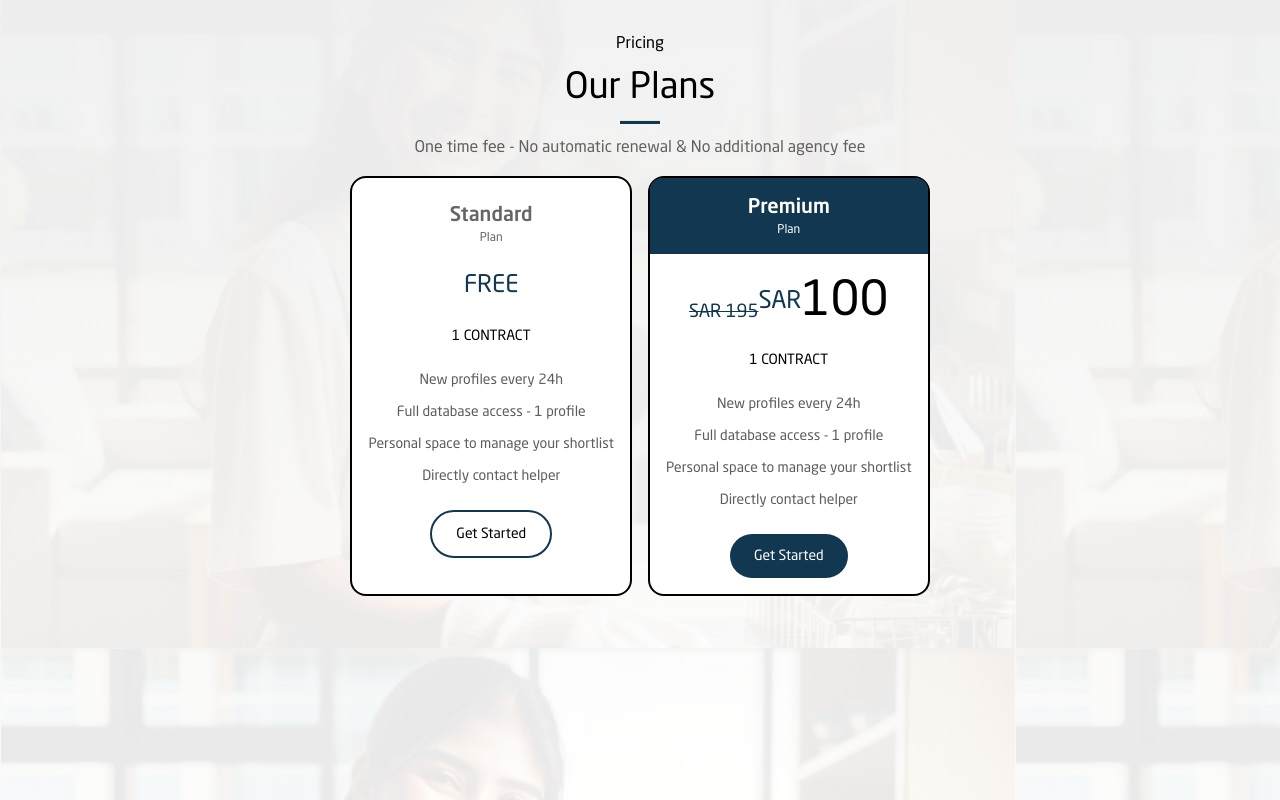
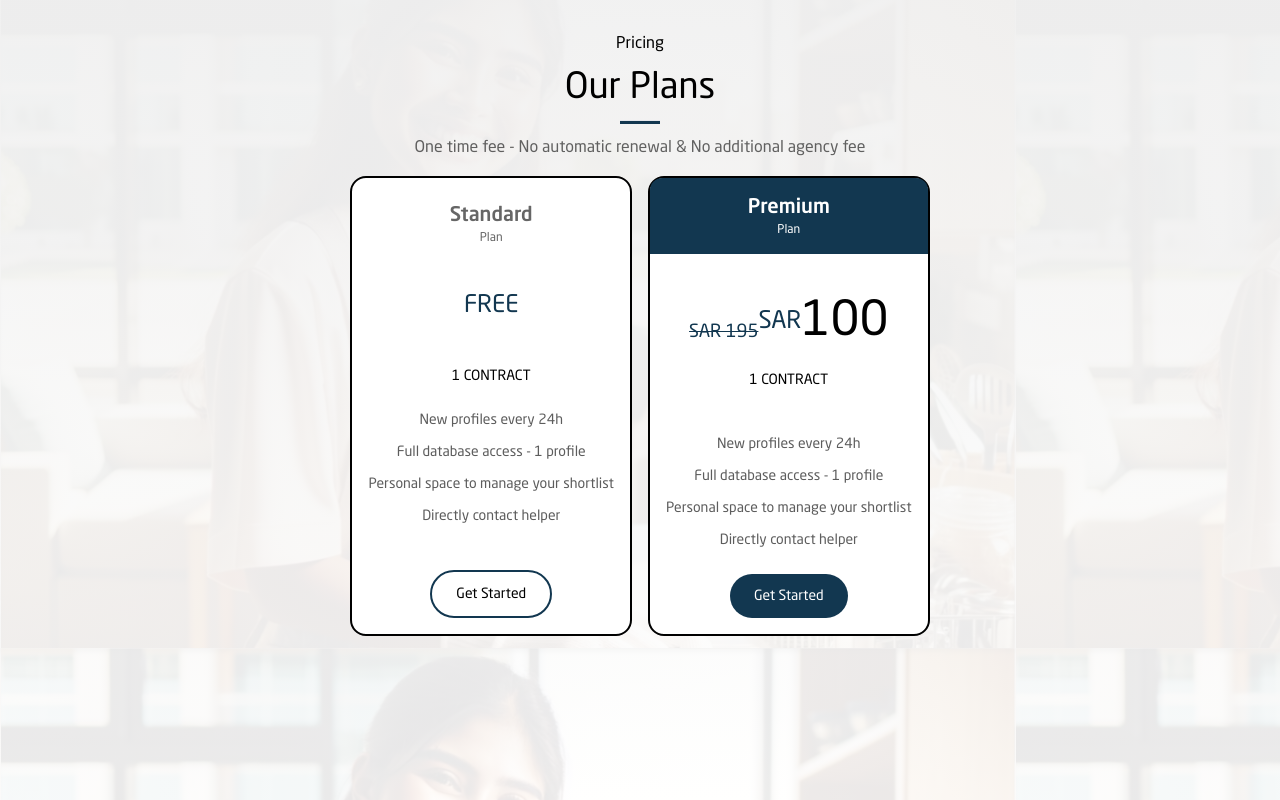
Before and after one commit to HriGrit/Marofa, a React (Vite) app in the folder client/: page / in a window 1280 px wide. Shown: the part 1872-2672 px from the top of the page. Built offline with nearby package versions, Linux system fonts and the light colour scheme.

Commit message:
styles pricing

```diff
--- a/client/src/components/Body/Pricing.jsx
+++ b/client/src/components/Body/Pricing.jsx
@@ -18,17 +18,17 @@ const Pricing = () => {
                         <p className='text-xs'>Plan</p>
                     </div>
                     <div className='space-y-6'>
-                        <p className='text-[#123750] text-2xl'>FREE</p>
+                        <p className='text-[#123750] text-2xl py-[20px]'>FREE</p>
                         <p className='text-sm'>1 CONTRACT</p>
                     </div>
-                    <div className='flex flex-col text-[#5D5D5D] text-sm space-y-3'>
+                    <div className='flex flex-col flex-grow text-[#5D5D5D] text-sm space-y-3'>
                         <p>New profiles every 24h</p>
                         <p>Full database access - 1 profile</p>
                         <p>Personal space to manage your shortlist</p>
                         <p>Directly contact helper</p>
                     </div>
                     <div>
-                        <button className='p-3 px-6 bg-[#fffff] text-black rounded-[24px] text-sm border-solid border-2 border-[#123750]'>Get Started</button>
+                        <button className='mt-auto p-3 px-6 bg-[#fffff] text-black rounded-[24px] text-sm border-solid border-2 border-[#123750] hover:bg-[#2E72D9] hover:text-white'>Get Started</button>
                     </div>
                 </div>
                 <div className='flex flex-col bg-grey-200 text-center space-y-6 border-2 border-black bg-white rounded-2xl'>
@@ -37,7 +37,7 @@ const Pricing = () => {
                         <p className='text-xs'>Plan</p>
                     </div>
 
-                    <div className='space-y-6 px-4'>
+                    <div className='space-y-6 px-4 py-[20px]'>
                         <div className='flex flex-row justify-center'>
                             <p className='text-[#123750] text-lg line-through mt-auto'>SAR 195</p>
                             <p className='text-[#123750] text-2xl my-auto '>SAR</p>
@@ -45,14 +45,14 @@ const Pricing = () => {
                         </div>
                         <p className='text-sm'>1 CONTRACT</p>
                     </div>
-                    <div className='flex flex-col text-[#5D5D5D] text-sm space-y-3 px-4'>
+                    <div className='flex flex-col flex-grow text-[#5D5D5D] text-sm space-y-3 px-4'>
                         <p>New profiles every 24h</p>
                         <p>Full database access - 1 profile</p>
                         <p>Personal space to manage your shortlist</p>
                         <p>Directly contact helper</p>
                     </div>
                     <div className='px-4 pb-4'>
-                        <button className='p-3 px-6 bg-[#123750] text-white rounded-[24px] text-sm'>Get Started</button>
+                        <button className='mt-auto p-3 px-6 bg-[#123750] text-white rounded-[24px] text-sm hover:bg-[#2E72D9]'>Get Started</button>
                     </div>
                 </div>
             </div>
```
